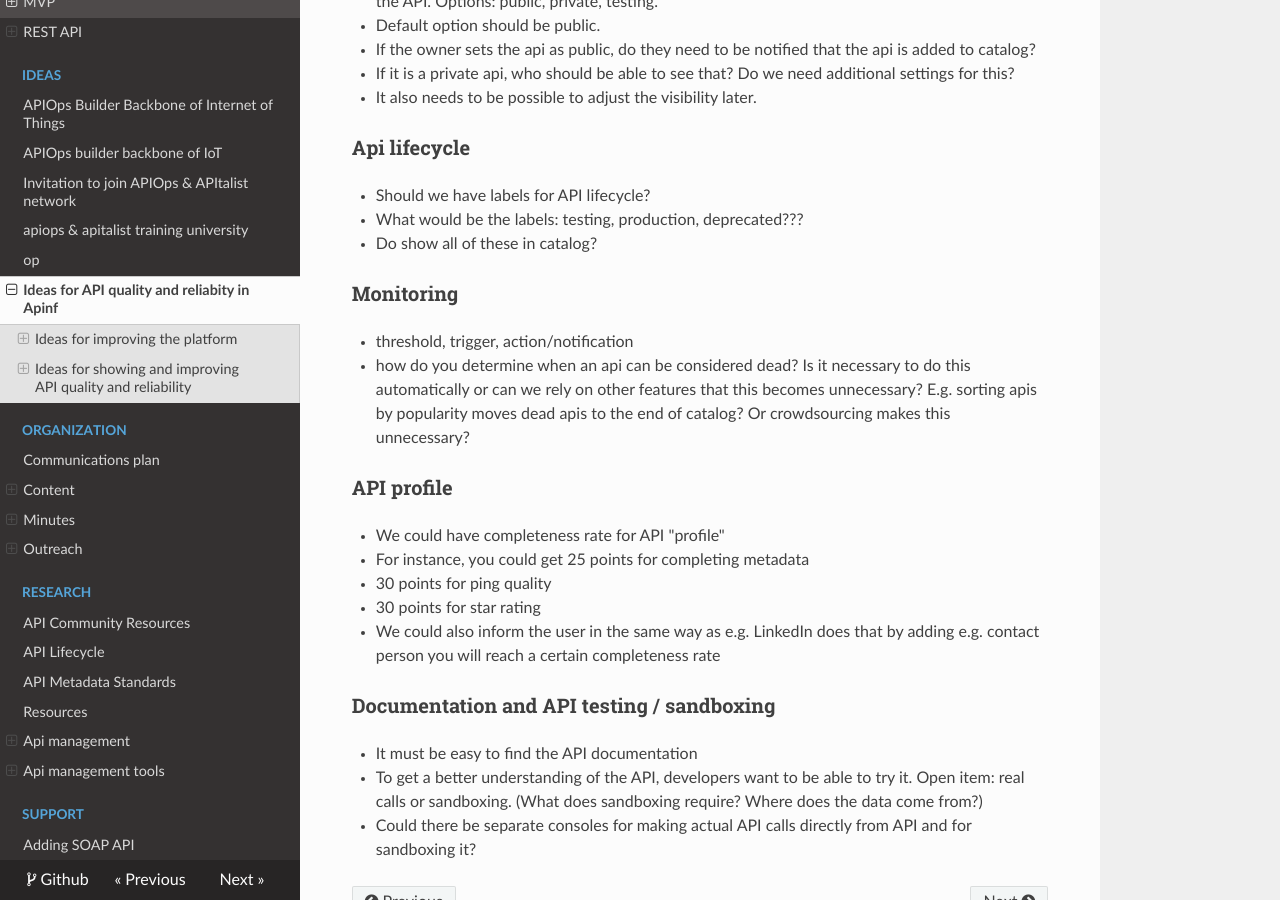
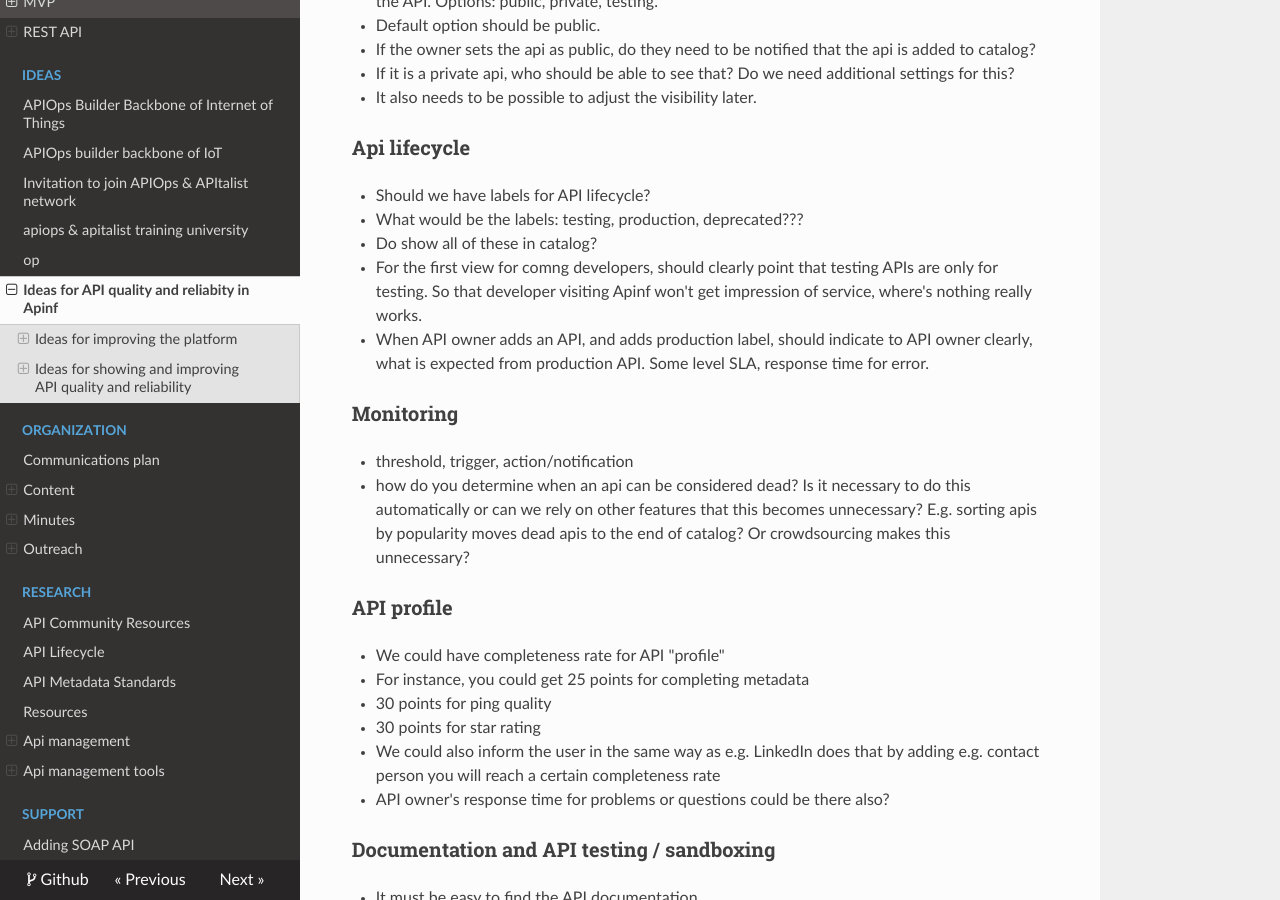
Before and after one commit to apinf/docs, an MkDocs documentation site: the page built from docs/ideas/showing-api-quality-and-reliability.md, in a window 1280 px wide and 900 px high, scrolled down 1130 px. Built offline with MkDocs 1.6.1, drawn with Linux system fonts in a browser that asks for light colours; nearby versions of some CDN libraries.

Commit message:
Small additions ...

```diff
--- a/docs/ideas/showing-api-quality-and-reliability.md
+++ b/docs/ideas/showing-api-quality-and-reliability.md
@@ -38,6 +38,8 @@ This document contains ideas from a workshop that was held in order to improve t
  - Should we have labels for API lifecycle?
  - What would be the labels: testing, production, deprecated???
  - Do show all of these in catalog?
+   - For the first view for comng developers, should clearly point that testing APIs are only for testing. So that developer visiting Apinf won't get impression of service, where's nothing really works.
+ - When API owner adds an API, and adds production label, should indicate to API owner clearly, what is expected from production API. Some level SLA, response time for error.
 
 ### Monitoring
 - threshold, trigger, action/notification
@@ -49,6 +51,7 @@ This document contains ideas from a workshop that was held in order to improve t
 - 30 points for ping quality
 - 30 points for star rating
 - We could also inform the user in the same way as e.g. LinkedIn does that by adding e.g. contact person you will reach a certain completeness rate
+- API owner's response time for problems or questions could be there also?
 
 ### Documentation and API testing / sandboxing
 - It must be easy to find the API documentation
```
